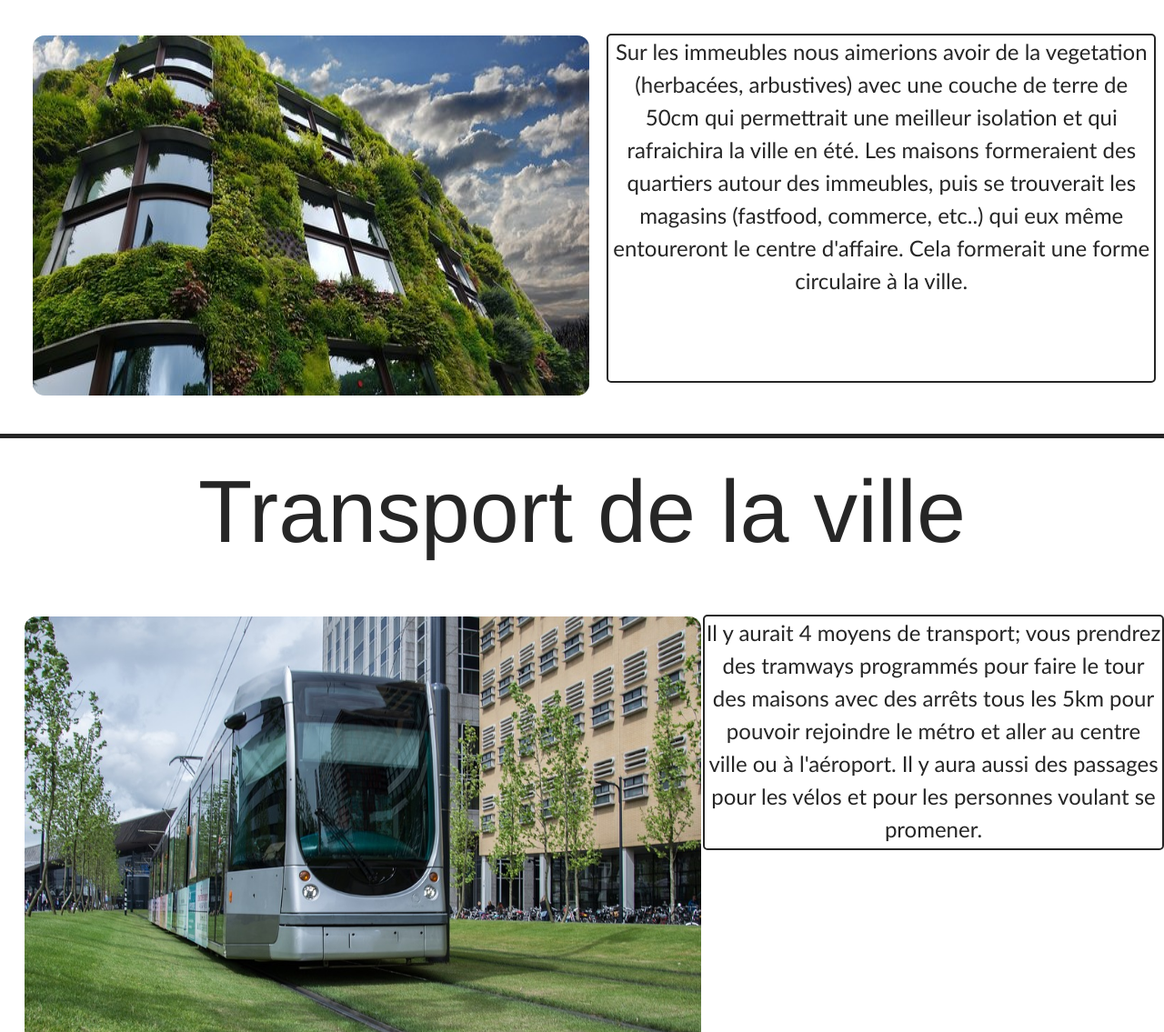
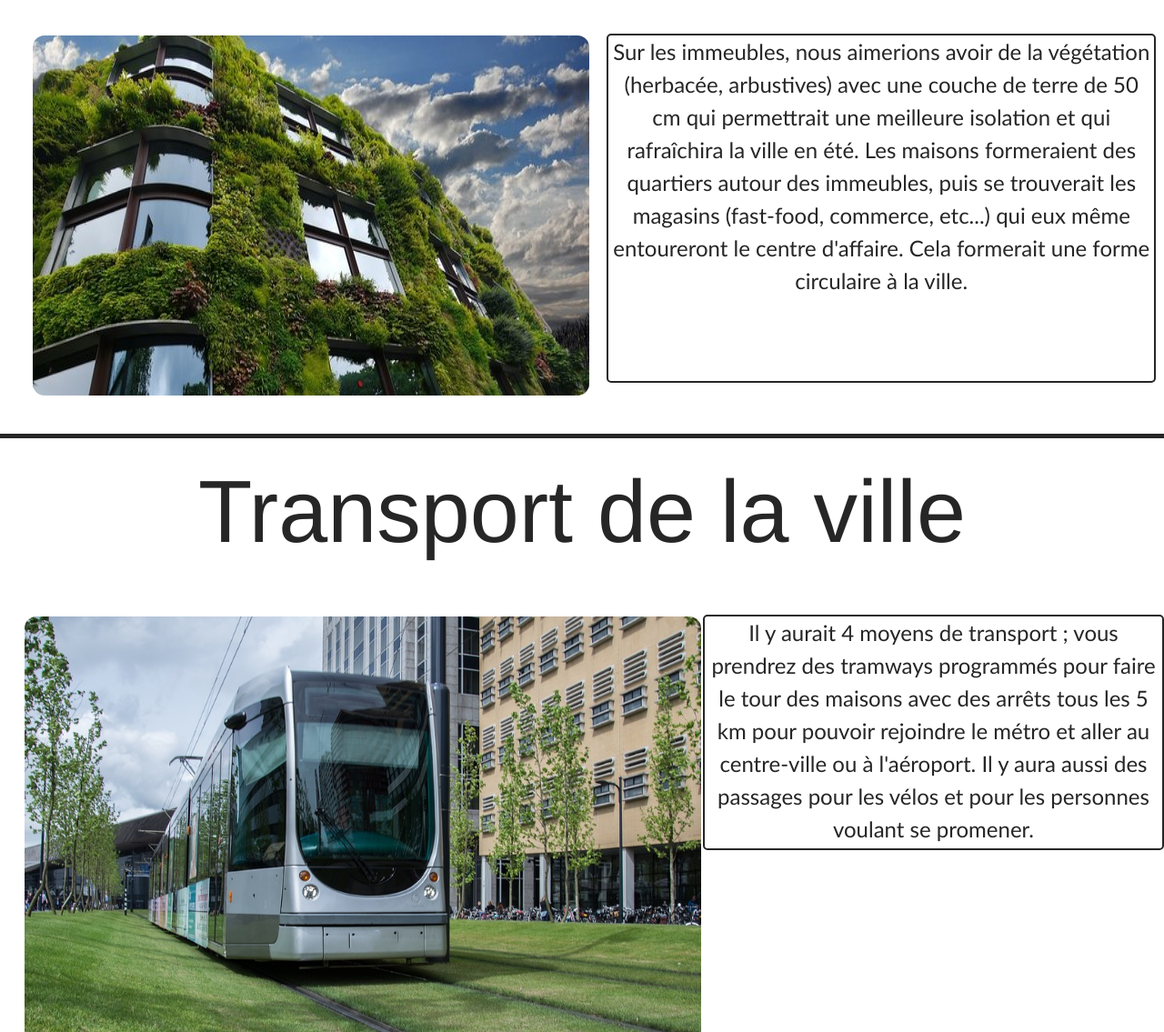
Before and after one commit to Kiirx/WaraDox.github.io, a plain HTML site: page html/architect.html in a window 1280 px wide. Shown: the part 2591-3726 px from the top of the page at 91% size. Drawn offline with nearby package versions, Linux system fonts and the light colour scheme; a script that the page names is missing.

Commit message:
Update architect.html

```diff
--- a/html/architect.html
+++ b/html/architect.html
@@ -104,7 +104,7 @@
 		margin-left: 25px;
 		border: solid 2px white;
 		border-radius: 15px;">
-		<p class="aligntxttras" style="height: 380px; color: #262626;">Sur les immeubles nous aimerions avoir de la vegetation (herbacées, arbustives) avec une couche de terre de 50cm qui permettrait une meilleur isolation et qui rafraichira la ville en été. Les maisons formeraient des quartiers autour des immeubles, puis se trouverait les magasins (fastfood, commerce, etc..) qui eux même entoureront le centre d'affaire. Cela formerait une forme circulaire à la ville.</p>
+		<p class="aligntxttras" style="height: 380px; color: #262626;">Sur les immeubles, nous aimerions avoir de la végétation (herbacée, arbustives) avec une couche de terre de 50 cm qui permettrait une meilleure isolation et qui rafraîchira la ville en été. Les maisons formeraient des quartiers autour des immeubles, puis se trouverait les magasins (fast-food, commerce, etc...) qui eux même entoureront le centre d'affaire. Cela formerait une forme circulaire à la ville.</p>
 	</div>
 
 
@@ -124,7 +124,7 @@
 	margin-left: 25px;
 	border: solid 2px white;
 	border-radius: 15px;">
-<p class="aligntxttras" style="color:#262626;">Il y aurait 4 moyens de transport; vous prendrez des tramways programmés pour faire le tour des maisons avec des arrêts tous les 5km pour pouvoir rejoindre le métro et aller au centre ville ou à l'aéroport. Il y aura aussi des passages pour les vélos et pour les personnes voulant se promener.</p>
+<p class="aligntxttras" style="color:#262626;">Il y aurait 4 moyens de transport ; vous prendrez des tramways programmés pour faire le tour des maisons avec des arrêts tous les 5 km pour pouvoir rejoindre le métro et aller au centre-ville ou à l'aéroport. Il y aura aussi des passages pour les vélos et pour les personnes voulant se promener.</p>
 </div>
 <div style='margin-bottom: 5vh;'></div>
 <footer class="footer">
```
